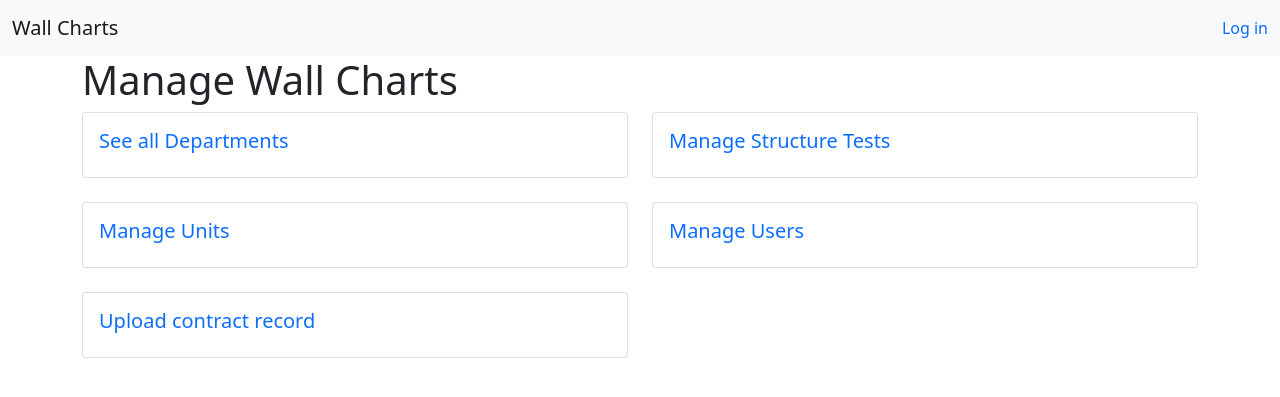
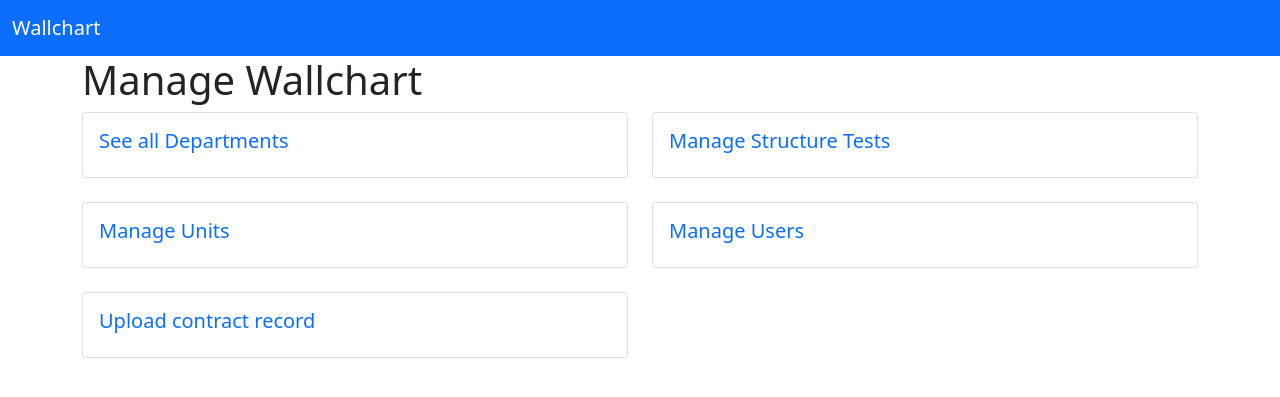
Before and after one commit to aparcar/wallchart, a Python web app: template templates/admin.html in a window 1280 px wide. Shown: the top 397 px of the page. Run offline with Jinja, Linux system fonts and the light colour scheme; the template is opened without the code that fills it, so the values that code supplies are empty.

Commit message:
better navbar collapsing and make it blue
also move meter and name things "wallchart" not "wall chart"

Signed-off-by: Paul Spooren <mail@aparcar.org>

```diff
--- a/templates/admin.html
+++ b/templates/admin.html
@@ -2,7 +2,7 @@
 {% block body %}
 
 
-<h3 class="display-6">Manage Wall Charts</h3>
+<h3 class="display-6">Manage Wallchart</h3>
 
 <div class="row row-cols-1 row-cols-md-2 g-4">
 	<div class="col">
--- a/templates/layout.html
+++ b/templates/layout.html
@@ -3,15 +3,15 @@
   <head>
     <meta charset="utf-8" />
     <meta name="viewport" content="width=device-width, initial-scale=1" />
-    <title>Wall Charts</title>
+    <title>Wallchart</title>
     <link rel=stylesheet type=text/css href="{{ url_for('static', filename='style.css') }}">
     <link rel=stylesheet type=text/css href="{{ url_for('static', filename='bootstrap.min.css') }}">
   </head>
   <body>
-    <nav class="navbar navbar-expand-lg navbar-light bg-light">
+    <nav class="navbar navbar-expand-md navbar-dark bg-primary">
       <div class="container-fluid">
         <a class="navbar-brand" href="{{ url_for('homepage') }} "
-          >Wall Charts</a
+          >Wallchart</a
         >
         {% if session.logged_in %}
         <button
@@ -29,7 +29,7 @@
           class=" navbar-collapse collapse"
           id="navbarSupportedContent"
         >
-          <ul class="navbar-nav me-auto mb-2 mb-lg-0">
+          <ul class="navbar-nav me-auto">
             {% if session.department_id == 0 %}
             <li class="nav-item dropdown">
               <a
--- a/templates/structure_tests.html
+++ b/templates/structure_tests.html
@@ -31,8 +31,8 @@
 			<td>{{ structure_test.added }}</td>
 			<td>
 				{% set percentage = (structure_test.participation / worker_count * 100) | round(2) %}
+				<meter low="50" high="80" max="100" optimum="100" value="{{ percentage }}"></meter>
 				{{ structure_test.participation }} ({{ percentage }}%)
-				<meter low="50" high="80" max="100" optimum="100" value="{{ percentage }}"></meter>
 			</td>
 		</tr>
 		{% endfor %}
```
